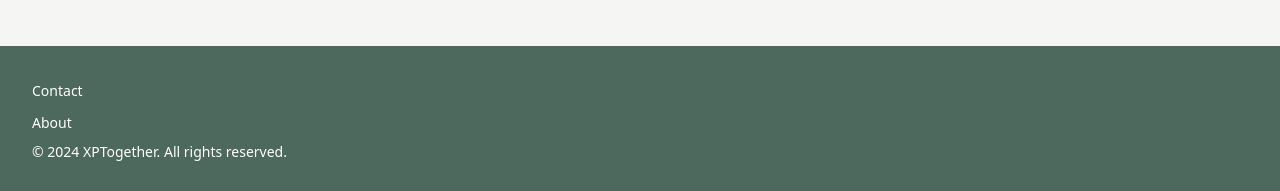
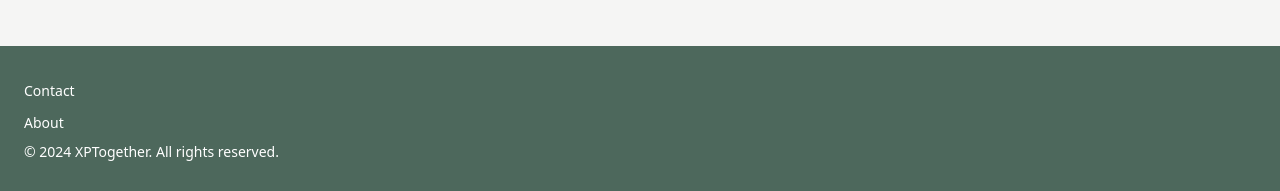
Before and after one commit to danielschafi/experiences, a Nuxt app: page / in a window 1280 px wide. Shown: the part 606-797 px from the top of the page. Built offline with nearby package versions, Linux system fonts and the light colour scheme; no server answers; the database is empty.

Commit message:
adjusted footer

```diff
--- a/components/Footer.vue
+++ b/components/Footer.vue
@@ -1,14 +1,14 @@
 <template>
   <footer class="relative bottom-0 left-0 w-full py-6 text-white bg-eucalyptus">
-    <div class="container px-4 ml-4 mr-auto">
+    <div class="container px-4 ml-2 mr-auto">
       <div class="flex flex-row items-center justify-between">
         <div >
           <ul>
             <li class="my-2">
-            <NuxtLink class="text-sm text-center hover:text-pottery"  to="/contact">Contact</NuxtLink>
+            <NuxtLink class="text-sm text-center hover:text-emerald"  to="/contact">Contact</NuxtLink>
             </li>
             <li class="my-2">
-            <NuxtLink class="text-sm text-center hover:text-pottery"  to="/about">About</NuxtLink>
+            <NuxtLink class="text-sm text-center hover:text-emerald"  to="/about">About</NuxtLink>
             </li>
             <li class="my-2"><p class="text-sm">&copy; 2024 XPTogether. All rights reserved.</p></li>
 
```
